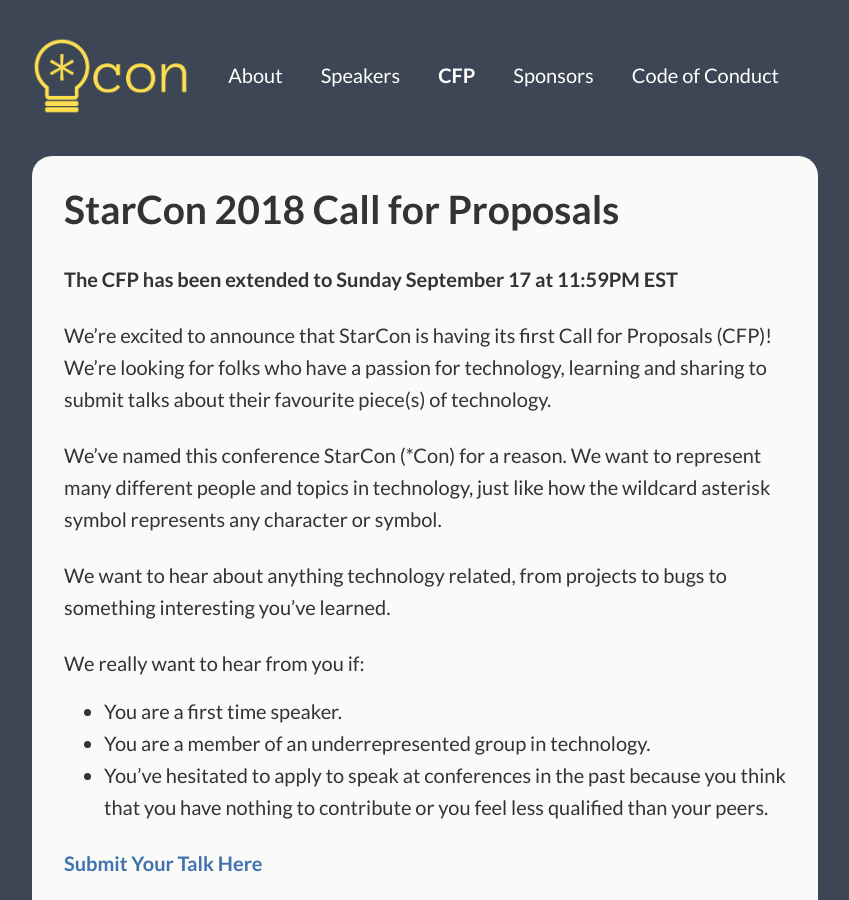
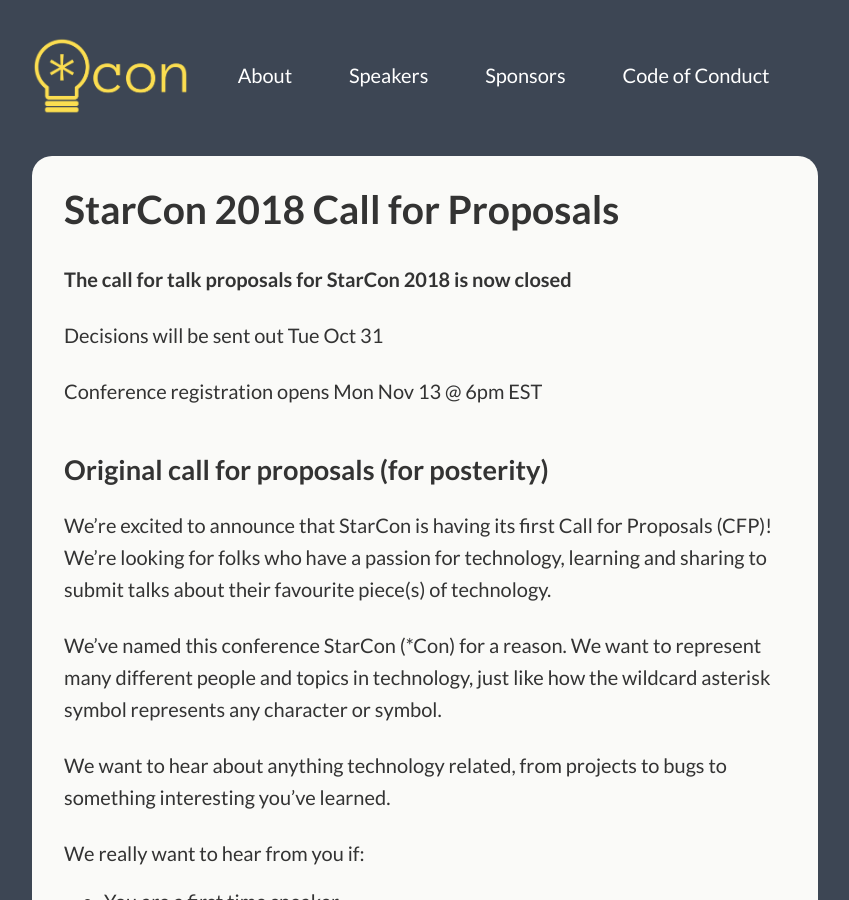
Before and after one commit to StarConKW/starconkw.github.io, a Jekyll site: the page built from _pages/cfp.md, in a window 1280 px wide and 900 px high. Shown: the whole window, without its empty margins (215-1064 px from the left). Built offline with Jekyll 4.4.1, drawn with Linux system fonts in a browser that asks for light colours.

Commit message:
update cfp to say it's closed and take cfp out of nav

```diff
--- a/_config.yml
+++ b/_config.yml
@@ -32,9 +32,6 @@ navigation:
   - title: Speakers
     url: /speakers/
     desc: See who's speaking
-  - title: CFP
-    url: /cfp/
-    desc: Be one of our speakers
   - title: Sponsors
     url: /sponsors/
     desc: Sponsor us!
--- a/_pages/cfp.md
+++ b/_pages/cfp.md
@@ -5,7 +5,13 @@ subtitle: StarCon 2018 Call for Proposals
 permalink: /cfp/
 ---
 
-**The CFP has been extended to Sunday September 17 at 11:59PM EST**
+**The call for talk proposals for StarCon 2018 is now closed**
+
+Decisions will be sent out Tue Oct 31
+
+Conference registration opens	Mon Nov 13 @ 6pm EST
+
+## Original call for proposals (for posterity)
 
 We’re excited to announce that StarCon is having its first Call for Proposals (CFP)! We’re looking for folks who have a passion for technology, learning and sharing to submit talks about their favourite piece(s) of technology.
 
```
